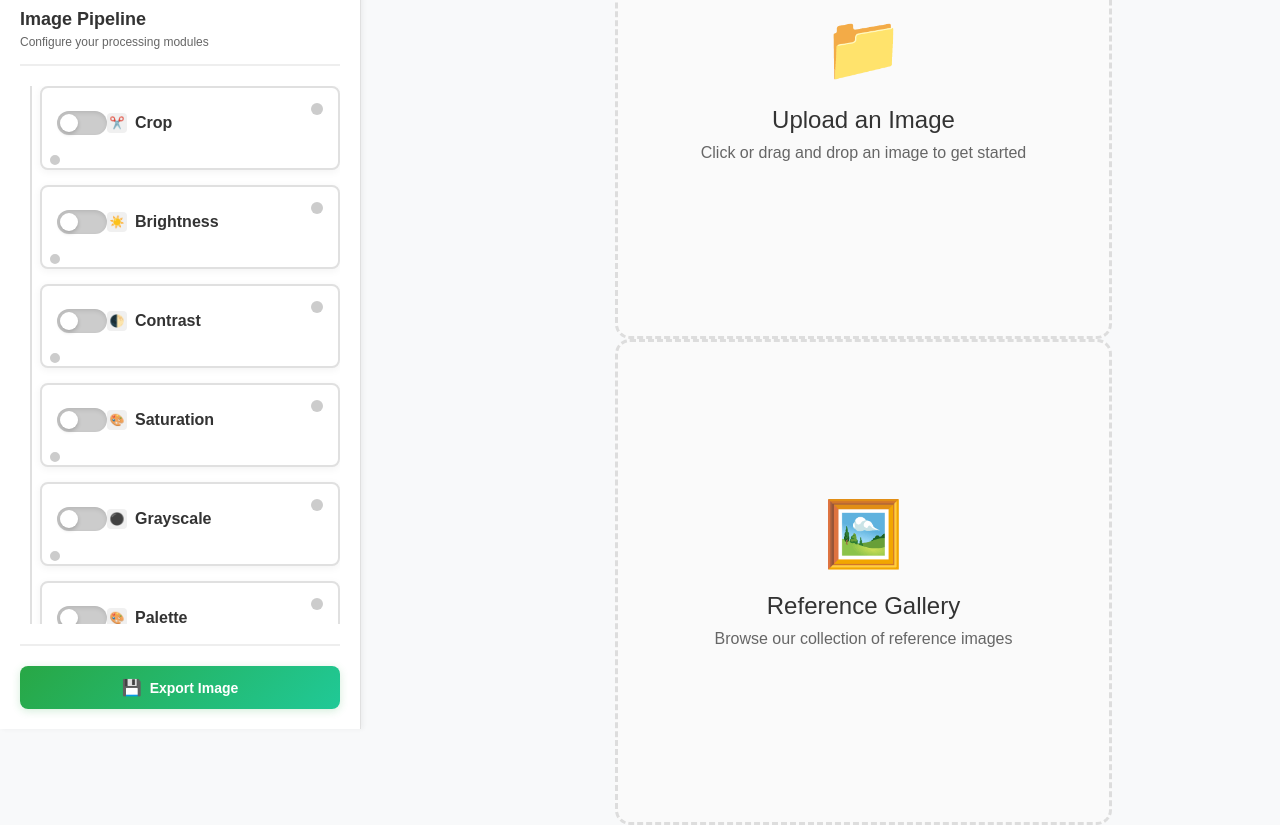
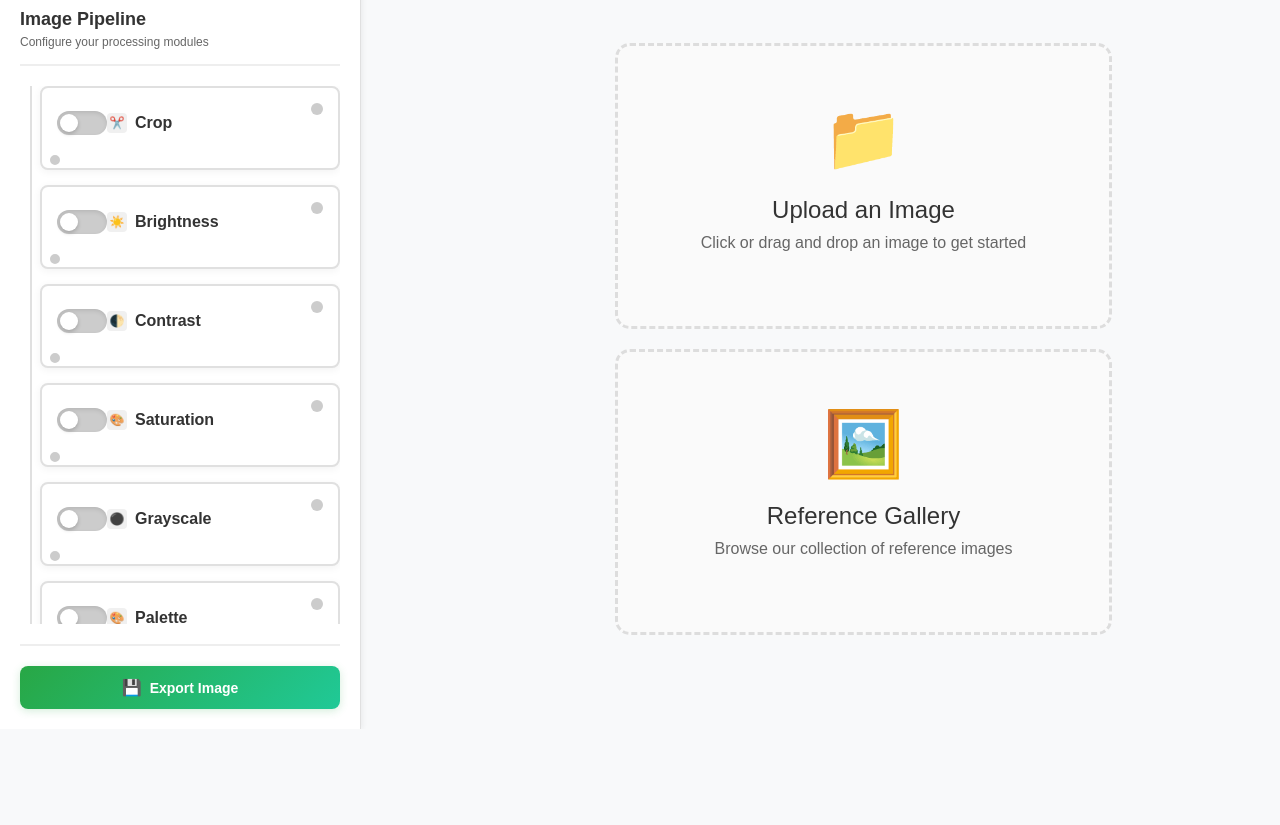
Before and after one commit to limchr/visuref, a plain HTML site: page index.html in a window 1280 px wide. Shown: the part 122-947 px from the top of the page. After the commit the page ends 851 px from the top, so only its background shows below. Drawn offline with Linux system fonts and the light colour scheme.

Commit message:
style adjustments

```diff
--- a/style.css
+++ b/style.css
@@ -102,7 +102,7 @@ body {
   justify-content: center;
   width: 100%;
   max-width: 500px;
-  height: 400px;
+  height: 200px;
   border: 3px dashed #ddd;
   border-radius: 15px;
   background: #fafafa;
@@ -624,7 +624,7 @@ canvas.show {
   justify-content: center;
   width: 100%;
   max-width: 500px;
-  height: 400px;
+  height: 200px;
   border: 3px dashed #ddd;
   border-radius: 15px;
   background: #fafafa;
@@ -632,6 +632,7 @@ canvas.show {
   text-align: center;
   padding: 40px;
   cursor: pointer;
+  margin-top: 20px;
 }
 
 .reference-gallery:hover {
```
